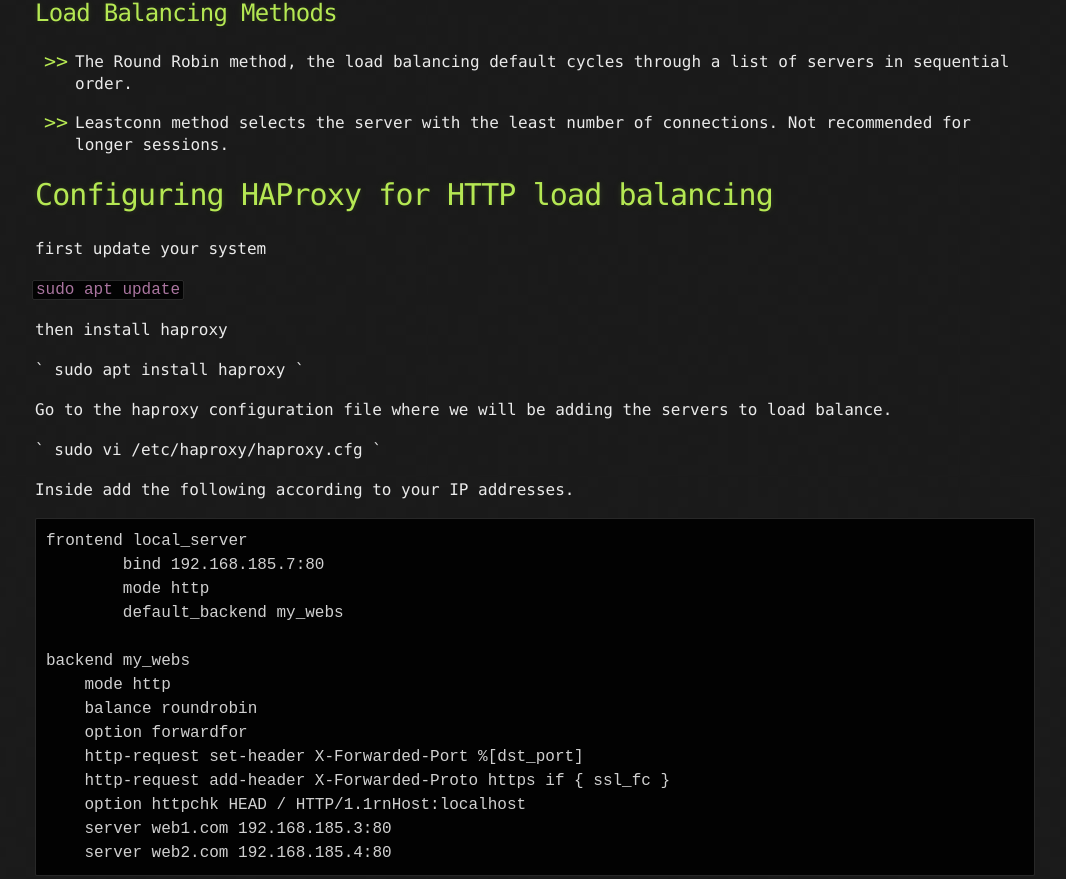
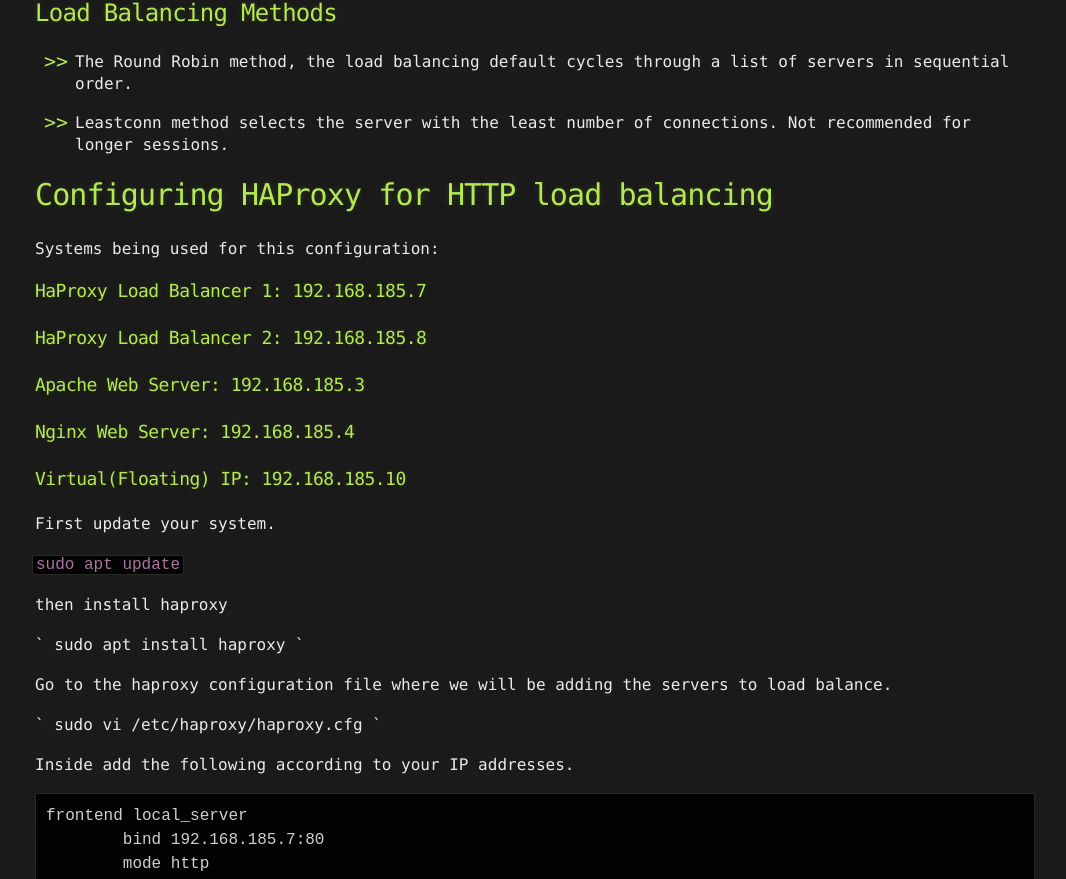
Before and after one commit to iskenyildiz/iskenhub.info, a Jekyll site: the page built from _posts/2019-09-14-Proxy.markdown, in a window 1280 px wide and 900 px high, scrolled down 1631 px, cut to the strip 21-900 px from the top of the window. Shown: the whole strip, without its empty margins (105-1171 px from the left). Built offline with Jekyll 4.4.1, drawn with Linux system fonts in a browser that asks for light colours.

Commit message:
Update 2019-09-14-Proxy.markdown

```diff
--- a/_posts/2019-09-14-Proxy.markdown
+++ b/_posts/2019-09-14-Proxy.markdown
@@ -56,7 +56,16 @@ VPNs are good for masking your activity online. In contrast, a proxy server does
 
 # Configuring HAProxy for HTTP load balancing
 
-first update your system
+Systems being used for this configuration:
+
+### HaProxy Load Balancer 1: 192.168.185.7
+### HaProxy Load Balancer 2: 192.168.185.8
+### Apache Web Server: 192.168.185.3
+### Nginx Web Server: 192.168.185.4
+### Virtual(Floating) IP: 192.168.185.10
+
+
+First update your system.
 
 `sudo apt update
 `
```
